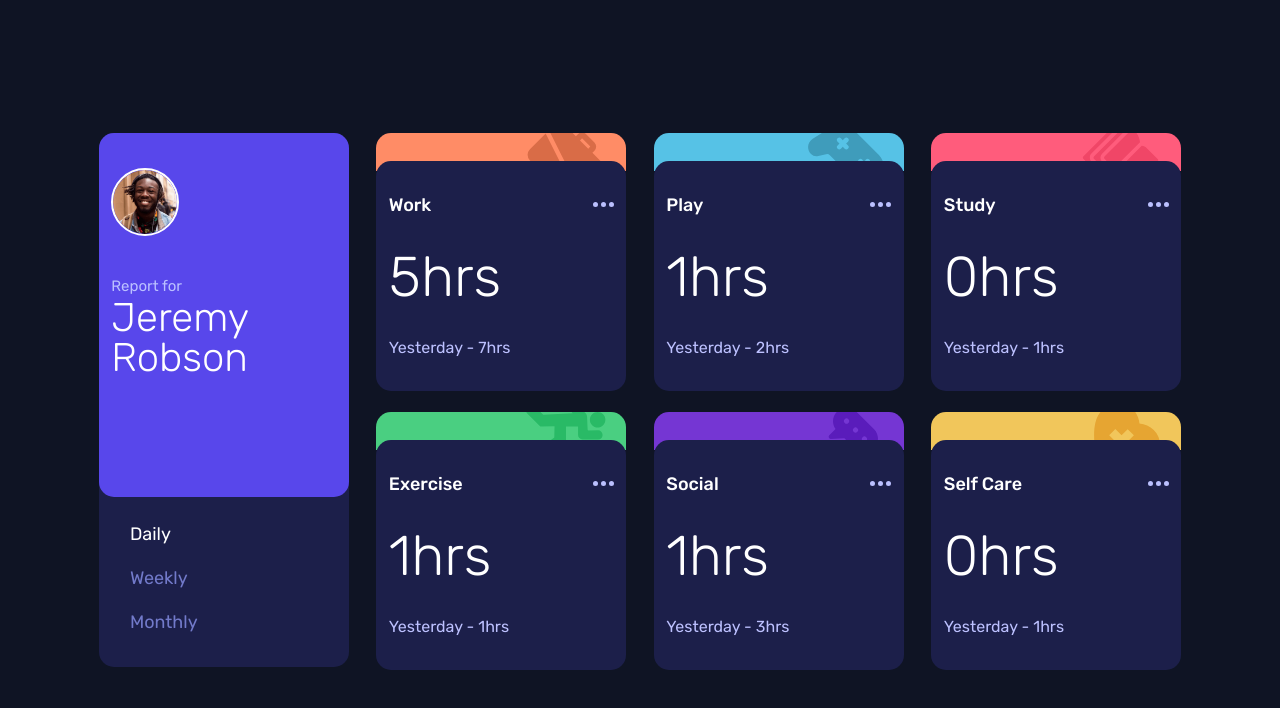
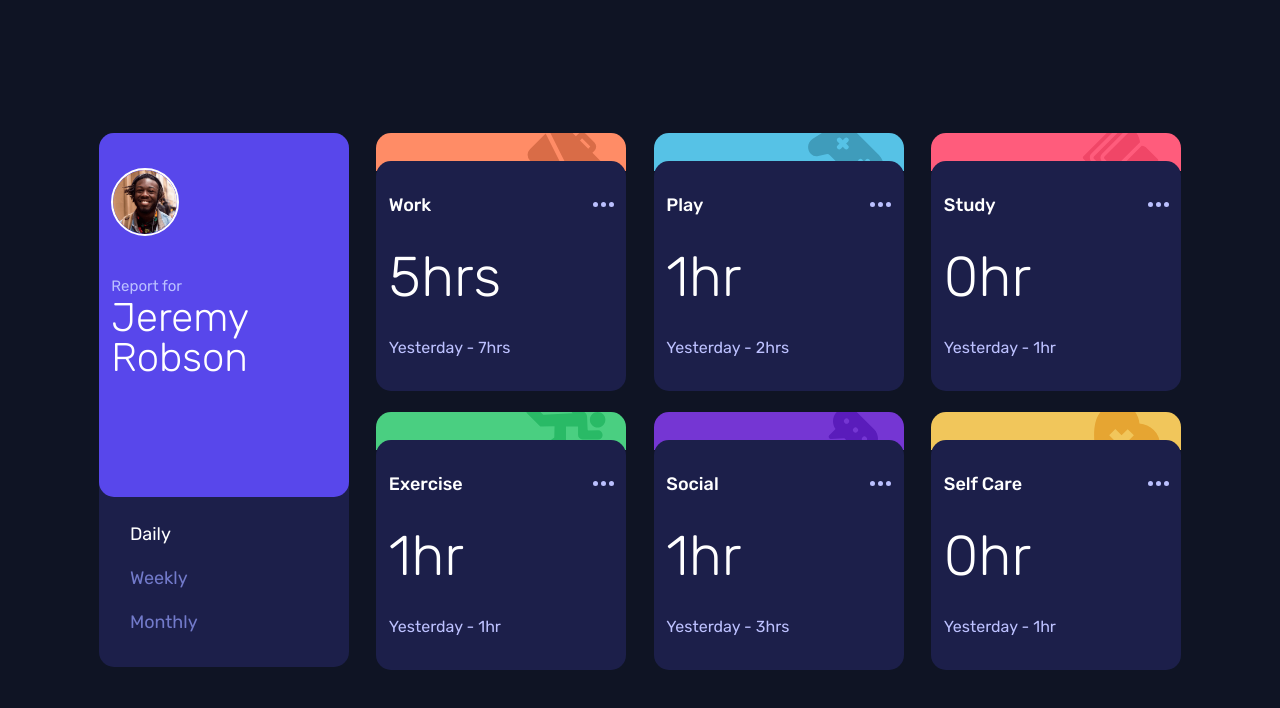
Before and after one commit to shivjoshi1996/time-tracking-dashboard-react, a React (Create React App) app: page / in a window 1280 px wide. Shown: the top 708 px of the page. Built offline with nearby package versions, Linux system fonts and the light colour scheme.

Commit message:
Add conditional for hours / hour string depending on whether hour is above 1

```diff
--- a/src/components/TimeCard.js
+++ b/src/components/TimeCard.js
@@ -118,9 +118,13 @@ export default function TimeCard({ title, current, previous, timeframe }) {
         <StyledTimeCardContent>
           <StyledTitle>{title}</StyledTitle>
           <img src="/icon-ellipsis.svg" alt="ellipsis" />
-          <h2>{current}hrs</h2>
+          <h2>
+            {current}
+            {current > 1 ? 'hrs' : 'hr'}
+          </h2>
           <StyledPreviousHours>
-            {timeframe} - {previous}hrs
+            {timeframe} - {previous}
+            {previous > 1 ? 'hrs' : 'hr'}
           </StyledPreviousHours>
         </StyledTimeCardContent>
       </StyledTimeCardBottomContainer>
```
